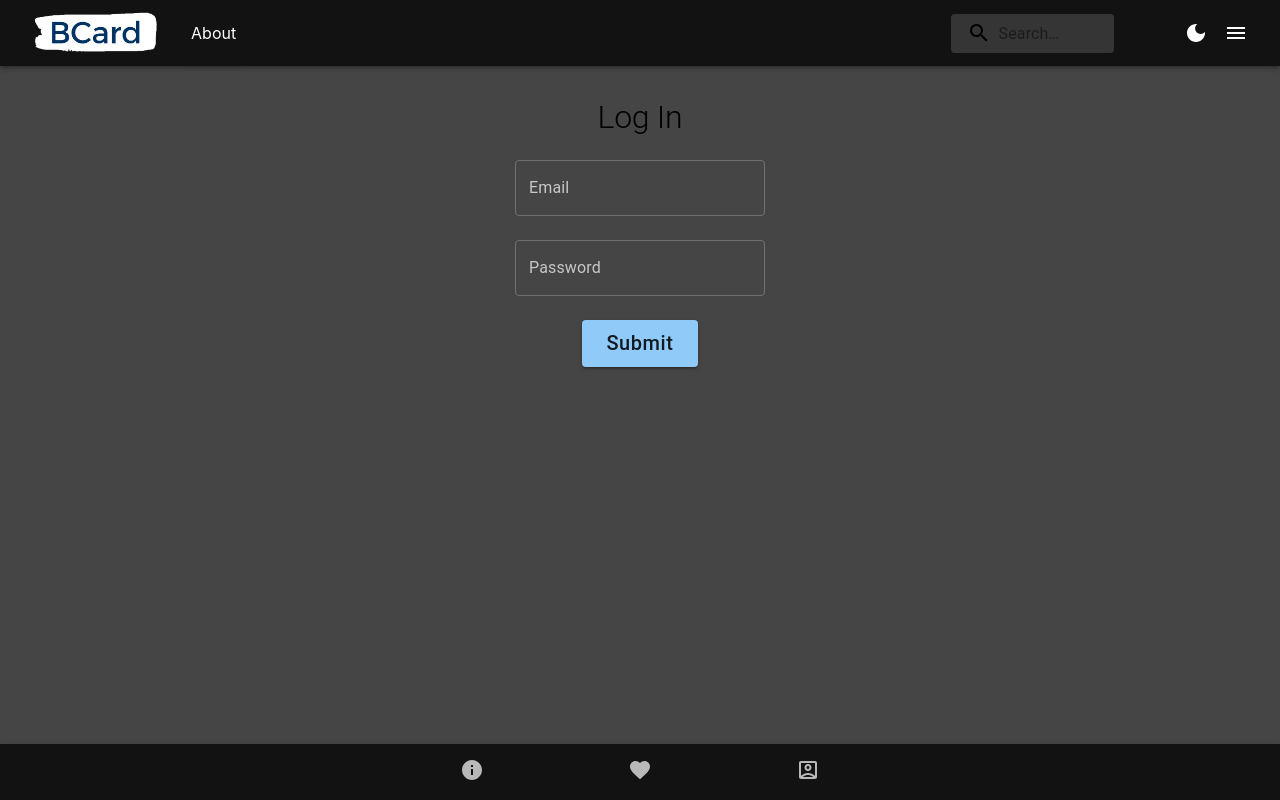
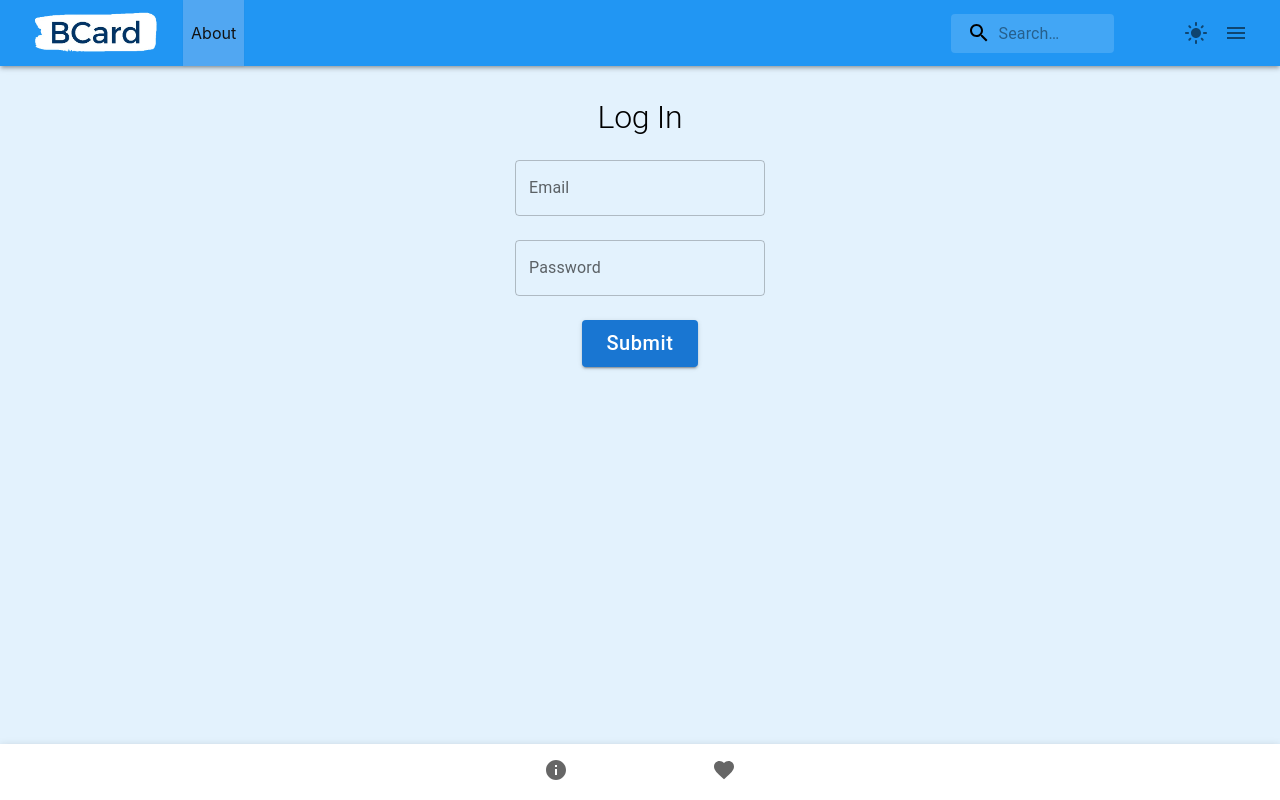
Before and after one commit to galrothschild/ReactBusinessCard, a React (Create React App) app: page /ReactBusinessCard/login in a window 1280 px wide. Built offline with nearby package versions, Linux system fonts and the light colour scheme.

Commit message:
persist theme

```diff
--- a/package.json
+++ b/package.json
@@ -58,6 +58,7 @@
     ]
   },
   "devDependencies": {
+    "@biomejs/biome": "^1.5.3",
     "@types/redux-persist": "^4.3.1",
     "redux-persist": "^6.0.0",
     "tailwindcss": "^3.4.1"
--- a/src/layout/components/footer/Footer.tsx
+++ b/src/layout/components/footer/Footer.tsx
@@ -1,24 +1,49 @@
-import { BottomNavigation, BottomNavigationAction } from '@mui/material';
-import { AccountBoxOutlined, Favorite, Info } from '@mui/icons-material';
+import { BottomNavigation, BottomNavigationAction } from "@mui/material";
+import { AccountBoxOutlined, Favorite, Info } from "@mui/icons-material";
+import { useLocation, useMatch, useNavigate } from "react-router-dom";
+import ROUTES from "../../../routes/helpers/ROUTES";
+import { useSelector } from "react-redux";
+import { RootState, store } from "../../../redux/store";
 
 const Footer = () => {
+	const navigate = useNavigate();
+	const { isBusiness } = useSelector((state: RootState) => state.user.user);
+	const resolvedPath = useLocation();
+	const route = useMatch({
+		path: resolvedPath.pathname,
+		end: true,
+	})?.pathname;
 	return (
-        <BottomNavigation className='fixed bottom-0 w-full' sx={{ boxShadow: 3, zIndex: 10 }} >
+		<BottomNavigation
+			className="fixed bottom-0 w-full"
+			sx={{ boxShadow: 3, zIndex: 10 }}
+		>
 			<BottomNavigationAction
 				label="About"
 				value="About"
-                icon={<Info />}
+				icon={<Info color={route === ROUTES.ABOUT ? "info" : "inherit"} />}
+				onClick={() => navigate(ROUTES.ABOUT)}
 			/>
 			<BottomNavigationAction
 				label="Favorites"
 				value="Favorites"
-                icon={<Favorite />}
+				icon={
+					<Favorite color={route === ROUTES.FAV_CARDS ? "error" : "inherit"} />
+				}
+				onClick={() => navigate(ROUTES.FAV_CARDS)}
 			/>
+			{isBusiness && (
 				<BottomNavigationAction
 					label="My cards"
 					value="My cards"
-                icon={<AccountBoxOutlined />}
+					icon={
+						<AccountBoxOutlined
+							color={route === ROUTES.MY_CARDS ? "warning" : "inherit"}
 						/>
+					}
+					onClick={() => navigate(ROUTES.MY_CARDS)}
+				/>
+			)}
 		</BottomNavigation>
 	);
 };
--- a/src/redux/store.ts
+++ b/src/redux/store.ts
@@ -7,23 +7,27 @@ import userReducer from "./user/userSlice";
 import formDataReducer from "./forms/formDataSlice";
 import persistStore from "redux-persist/es/persistStore";
 import themeReducer from "./theme/themeSlice";
-import SnackbarReducer from "./snackbar/SnackbarSlice";
+import snackbarReducer from "./snackbar/SnackbarSlice";
 
 const userPersistConfig = {
 	key: "user",
 	storage,
-	blacklist: ["cards", "formData"],
+};
+const themePersistConfig = {
+	key: "theme",
+	storage,
 };
 
 const persistUserReducer = persistReducer(userPersistConfig, userReducer);
+const persistThemeReducer = persistReducer(themePersistConfig, themeReducer);
 
 export const store = configureStore({
 	reducer: {
 		cards: cardsReducer,
 		user: persistUserReducer,
 		formData: formDataReducer,
-		theme: themeReducer,
-		snack: SnackbarReducer,
+		theme: persistThemeReducer,
+		snack: snackbarReducer,
 	},
 	middleware: (getDefaultMiddleware) =>
 		getDefaultMiddleware({
--- a/src/redux/theme/themeSlice.ts
+++ b/src/redux/theme/themeSlice.ts
@@ -4,7 +4,7 @@ interface themeType {
 	isDark: boolean;
 }
 const initialState: themeType = {
-  isDark: Boolean(window.matchMedia("(prefers-color-scheme: dark)")),
+	isDark: Boolean(window.matchMedia("(prefers-color-scheme: dark)").matches),
 };
 
 const themeSlice = createSlice({
```
Also changed, not shown: src/forms/models/formDataTypes.ts (indentation only), 2 other files (tests, documents, lock files or other folders). Lines whose indentation alone changed are shown as unchanged.
